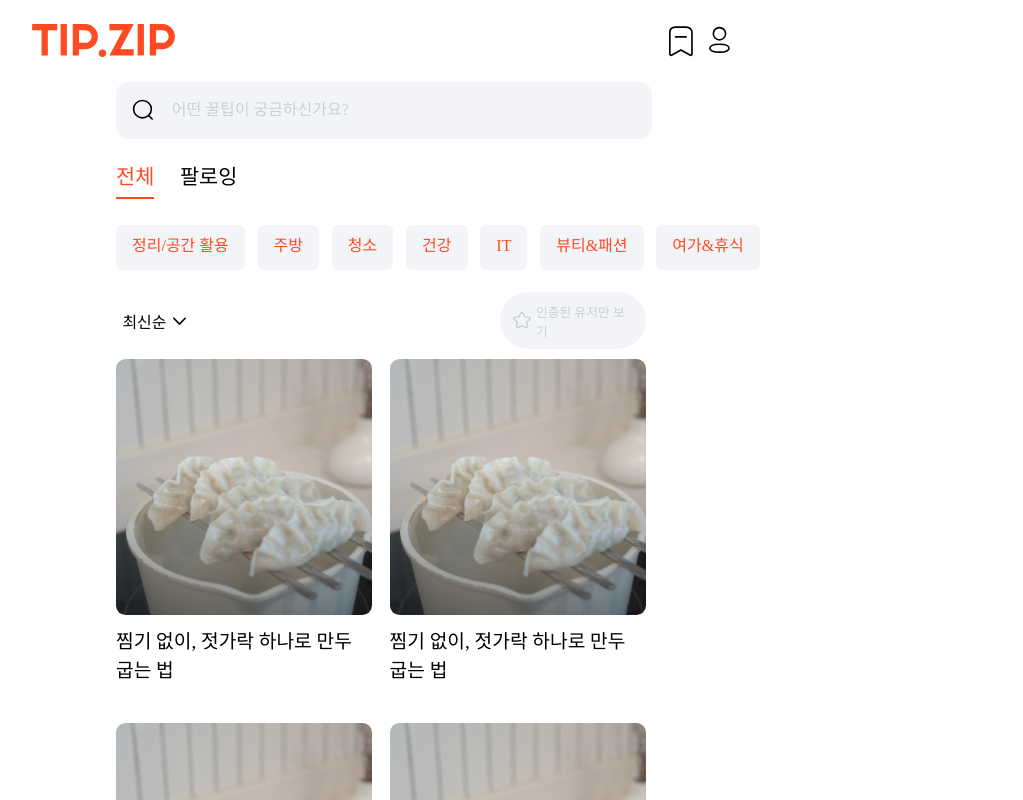
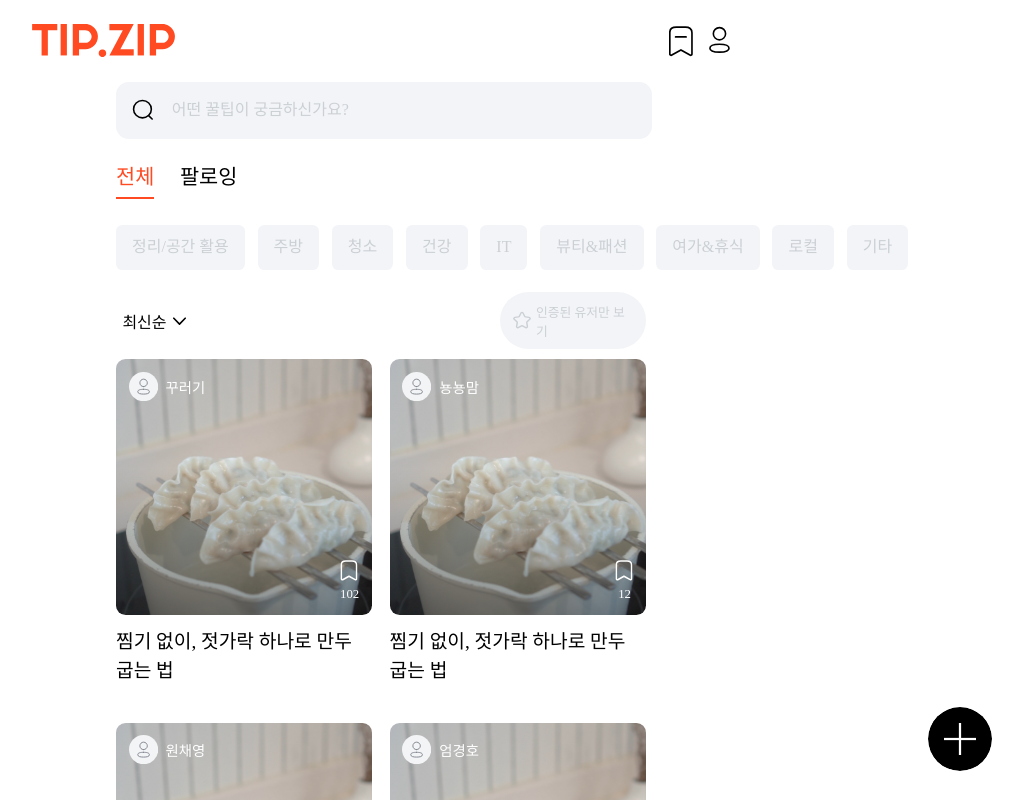
Before and after one commit to TIP-ZIP/TIPZIP_FE, a React (Vite) app: page / in a window 1280 px wide. Shown: the top 800 px of the page, without its empty margins (256-1279 px from the left). Built offline with nearby package versions, Linux system fonts and the light colour scheme; a web font is replaced by a local one.

Commit message:
feat: 스크랩 및 게시글 정보 UI 구현

```diff
--- a/src/layout/Layout.Styled.ts
+++ b/src/layout/Layout.Styled.ts
@@ -6,5 +6,4 @@ export const Container = styled.div`
   min-height: calc(var(--vh, 1vh) * 100);
   margin: 0 auto;
   padding-top: 5.1rem;
-  clip-path: inset(0 0 0 0);
 `;
--- a/src/pages/home/Home.Styled.tsx
+++ b/src/pages/home/Home.Styled.tsx
@@ -6,6 +6,9 @@ import whitestar from '@assets/svgs/whiteStar.svg';
 import postImg from '@assets/svgs/postexample.svg';
 import { fontStyles } from '@styles/theme/typography';
 import plus from '@assets/svgs/plus.svg';
+import filled from '@assets/svgs/FilledBookmark.svg';
+import empty from '@assets/svgs/EmptyBookmark.svg';
+import profileImg from '@assets/svgs/defaultProfile.svg';
 
 interface SelectItemProps {
   $selected?: boolean;
@@ -114,13 +117,15 @@ export const CategoryList = styled.div`
 `;
 
 export const CategoryItem = styled.span<TagItemProps>`
-  display: inline-block;
+  display: flex;
+  justify-content: center;
+  align-items: center;
   height: 2.8rem;
   padding: 0.8rem 1rem;
   font-size: 1rem;
   background-color: ${({ theme }) => theme.colors.TZ_Monochrome[100]};
   border-radius: 0.4rem;
-  color: ${({ theme }) => theme.colors.TZ_Signature[500]};
+  color: #cbd0d4;
   cursor: pointer;
   white-space: nowrap;
 
@@ -210,7 +215,7 @@ export const DropdownList = styled.ul`
   list-style-type: none;
   margin: 0;
   padding: 0;
-  z-index: 1;
+  z-index: 2;
   padding: 0.45rem;
   overflow-x: hidden;
 `;
@@ -277,11 +282,13 @@ export const PostList = styled.div`
   grid-template-columns: repeat(2, 1fr);
   gap: 2.3rem 1.1rem;
   margin-top: 8.4rem;
+  padding-bottom: 6.2rem;
 `;
 
 export const PostItem = styled.div`
   width: 16rem;
   display: flex;
+  position: relative;
   flex-direction: column;
   gap: 0.8rem;
   overflow: hidden;
@@ -317,3 +324,63 @@ export const Plus = styled.div`
   z-index: 1000;
   right: 2rem;
 `;
+
+export const ProfileContainer = styled.div`
+  position: absolute;
+  top: 0.8rem;
+  left: 0.8rem;
+  display: flex;
+  align-items: center;
+  justify-content: center;
+  gap: 0.5rem;
+  height: 1.8rem;
+  width: auto;
+  z-index: 1;
+`;
+
+export const ProfileImage = styled.div`
+  display: flex;
+  justify-content: center;
+  align-items: center;
+  width: 1.8rem;
+  height: 1.8rem;
+  background-image: url(${profileImg});
+  background-repeat: no-repeat;
+  background-size: contain;
+`;
+
+export const ProfileName = styled.span`
+  ${fontStyles.Caption3}
+  color: ${({ theme }) => theme.colors.TZ_Monochrome[0]};
+`;
+
+export const BookmarkContainer = styled.div`
+  position: absolute;
+  bottom: 5.2rem;
+  right: 0.8rem;
+  display: flex;
+  flex-direction: column;
+  justify-content: center;
+  align-items: center;
+  gap: 0.3rem;
+  z-index: 1;
+`;
+
+export const BookmarkIcon = styled.div<{ $isFilled: boolean }>`
+  width: 1.03rem;
+  height: 1.28rem;
+  background-image: ${({ $isFilled }) => `url(${$isFilled ? filled : empty})`};
+  background-size: contain;
+  background-repeat: no-repeat;
+  transform: scale(1.1);
+`;
+
+export const BookmarkCount = styled.span`
+  display: flex;
+  align-items: center;
+  justify-content: center;
+  font-size: 0.8rem;
+  font-weight: 400;
+  height: 1rem;
+  color: #fff;
+`;
--- a/src/pages/home/Home.tsx
+++ b/src/pages/home/Home.tsx
@@ -2,22 +2,66 @@ import React, { useState } from 'react';
 import * as S from './Home.Styled';
 
 const postsData = [
-  { id: 1, title: '찜기 없이, 젓가락 하나로 만두 굽는 법', image: 'Postexample.svg' },
-  { id: 2, title: '찜기 없이, 젓가락 하나로 만두 굽는 법', image: 'Postexample.svg' },
-  { id: 3, title: '찜기 없이, 젓가락 하나로 만두 굽는 법', image: 'Postexample.svg' },
-  { id: 4, title: '찜기 없이, 젓가락 하나로 만두 굽는 법', image: 'Postexample.svg' },
-  { id: 5, title: '찜기 없이, 젓가락 하나로 만두 굽는 법', image: 'Postexample.svg' },
-  { id: 6, title: '찜기 없이, 젓가락 하나로 만두 굽는 법', image: 'Postexample.svg' },
+  {
+    id: 1,
+    title: '찜기 없이, 젓가락 하나로 만두 굽는 법',
+    image: 'Postexample.svg',
+    profileName: '꾸러기',
+    bookmarks: 102,
+    isFilled: false,
+  },
+  {
+    id: 2,
+    title: '찜기 없이, 젓가락 하나로 만두 굽는 법',
+    image: 'Postexample.svg',
+    profileName: '뇽뇽맘',
+    bookmarks: 12,
+    isFilled: false,
+  },
+  {
+    id: 3,
+    title: '찜기 없이, 젓가락 하나로 만두 굽는 법',
+    image: 'Postexample.svg',
+    profileName: '원채영',
+    bookmarks: 500,
+    isFilled: false,
+  },
+  {
+    id: 4,
+    title: '찜기 없이, 젓가락 하나로 만두 굽는 법',
+    image: 'Postexample.svg',
+    profileName: '엄경호',
+    bookmarks: 1,
+    isFilled: false,
+  },
+  {
+    id: 5,
+    title: '찜기 없이, 젓가락 하나로 만두 굽는 법',
+    image: 'Postexample.svg',
+    profileName: '김철흥',
+    bookmarks: 2,
+    isFilled: false,
+  },
+  {
+    id: 6,
+    title: '찜기 없이, 젓가락 하나로 만두 굽는 법',
+    image: 'Postexample.svg',
+    profileName: '마루누나',
+    bookmarks: 199,
+    isFilled: false,
+  },
 ];
 
 const Home: React.FC = () => {
   const [isOpen, setIsOpen] = useState(false);
+  const [isFilled, setIsFilled] = useState(false);
   const [selectedVerify, setSelectedVerify] = useState(false);
   const [selectedItem, setSelectedItem] = useState('전체');
   const [selectedCategory, setSelectedCategory] = useState<string[]>([]);
   const [sortOption, setSortOption] = useState('최신순');
   const [isDropdownOpen, setIsDropdownOpen] = useState(false);
   const [posts, setPosts] = useState(postsData);
+  const [count, setCount] = useState(100);
   const categories = [
     '정리/공간 활용',
     '주방',
@@ -52,6 +96,20 @@ const Home: React.FC = () => {
   const toggleDropdown = () => {
     setIsOpen(!isOpen);
     setIsDropdownOpen((prev) => !prev);
+  };
+
+  const handleBookmarkClick = (postId: number) => {
+    setPosts((prevPosts) =>
+      prevPosts.map((post) =>
+        post.id === postId
+          ? {
+              ...post,
+              isFilled: !post.isFilled,
+              bookmarks: post.isFilled ? post.bookmarks - 1 : post.bookmarks + 1,
+            }
+          : post,
+      ),
+    );
   };
 
   return (
@@ -112,7 +170,19 @@ const Home: React.FC = () => {
         <S.PostList>
           {posts.map((post) => (
             <S.PostItem key={post.id}>
-              <S.PostImage />
+              <S.PostImage>
+                <S.ProfileContainer>
+                  <S.ProfileImage />
+                  <S.ProfileName>{post.profileName}</S.ProfileName>
+                </S.ProfileContainer>
+                <S.BookmarkContainer>
+                  <S.BookmarkIcon
+                    $isFilled={post.isFilled}
+                    onClick={() => handleBookmarkClick(post.id)}
+                  />
+                  <S.BookmarkCount>{post.bookmarks}</S.BookmarkCount>
+                </S.BookmarkContainer>
+              </S.PostImage>
               <S.PostTitle>{post.title}</S.PostTitle>
             </S.PostItem>
           ))}
--- a/src/styles/theme/colors.ts
+++ b/src/styles/theme/colors.ts
@@ -17,7 +17,7 @@ export const colors: Colors = {
     1000: '#000000',
     900: '#2B2B2B',
     500: '#848891',
-    300: '#CBD0D5',
+    300: '#CBD0D4',
     100: '#F3F4F8',
     0: '#FFFFFF',
   },
```
Also changed, not shown: src/assets/svgs/EmptyBookmark.svg (added), src/assets/svgs/FilledBookmark.svg (added).
